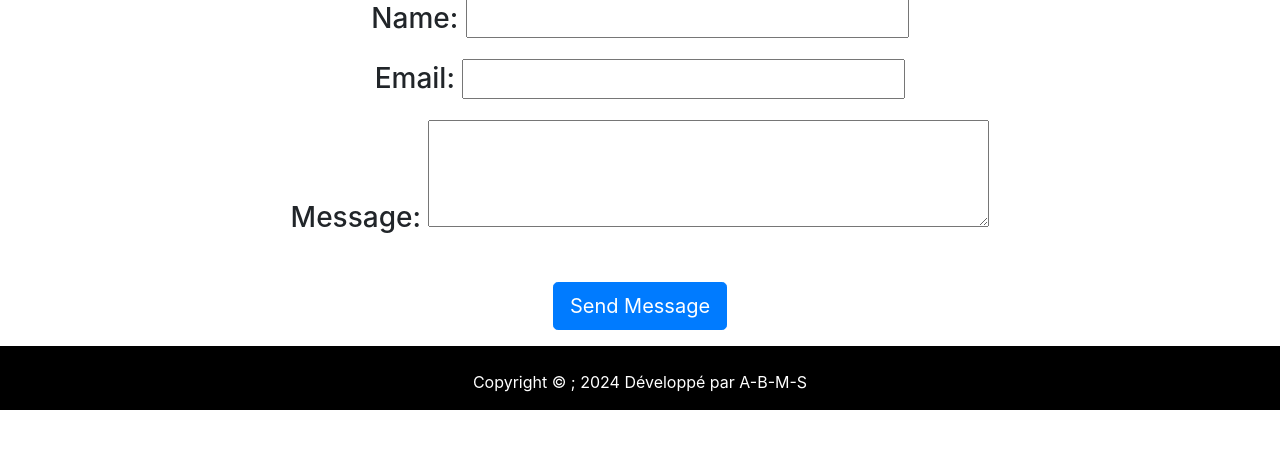
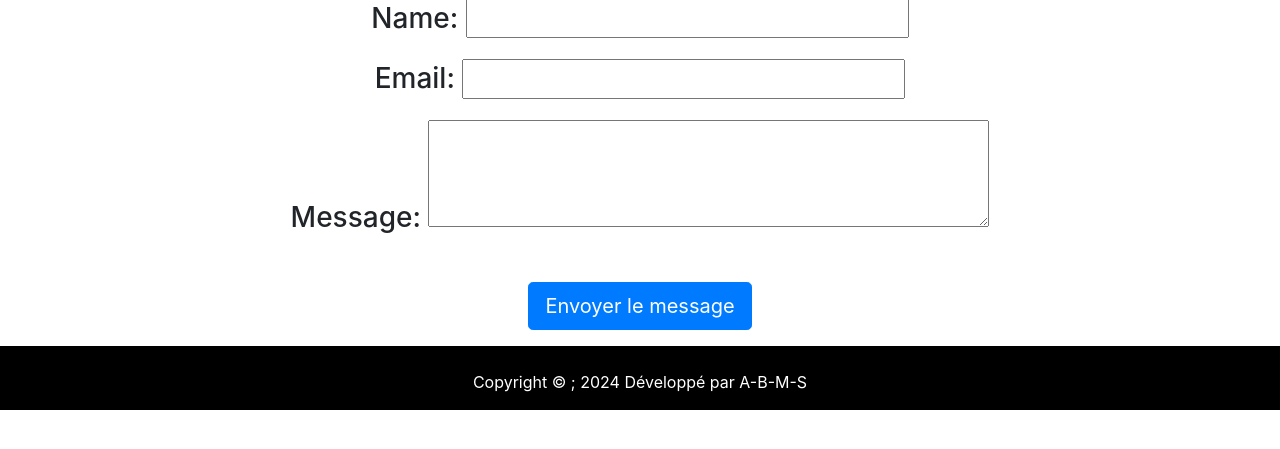
Before and after one commit to petitlaye03/Examen_conteneurisation, a Django app: page /contactus in a window 1280 px wide. Shown: the part 125-574 px from the top of the page. Run offline with Django 3.2, Linux system fonts and the light colour scheme; some libraries are stand-ins or nearby versions.

Commit message:
Update contactus.html

```diff
--- a/templates/hospital/contactus.html
+++ b/templates/hospital/contactus.html
@@ -19,14 +19,14 @@
     <h3 class='alert alert-success'>Envoyez-nous vos commentaires !</h3>
 
     <form method="POST">
-      <!-- Very Important csrf Token -->
+
       {% csrf_token %}
       <div class="form-group">
         <p>
         <h3>{{ form.as_p }}</h3>
         </p>
         <br>
-        <input type="submit" value="Send Message" class='btn btn-primary btn-lg'>
+        <input type="submit" value="Envoyer le message" class='btn btn-primary btn-lg'>
       </div>
     </form>
   </center>
```
